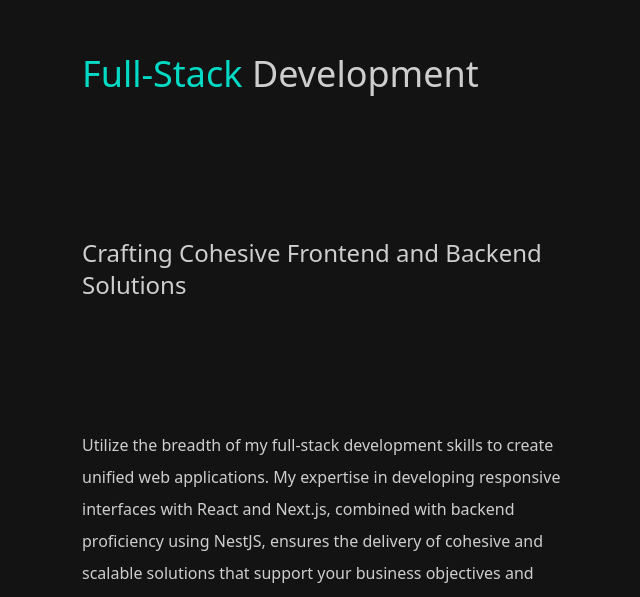
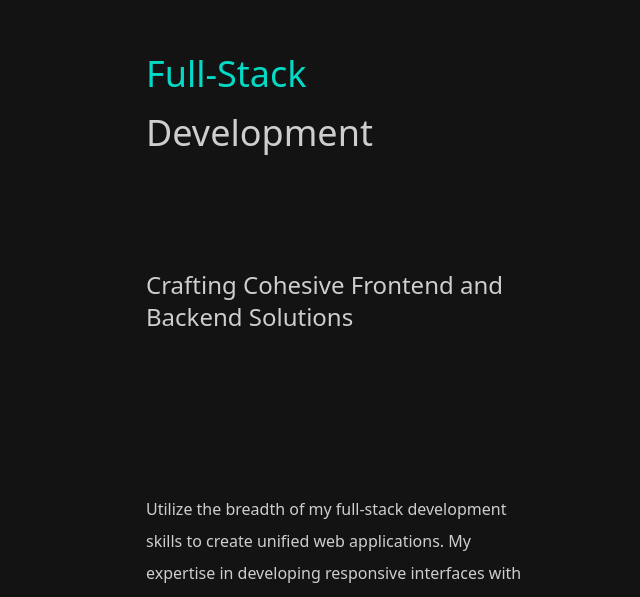
Before and after one commit to LordCail1/portfolio_front_end, a Next.js app: page / in a window 1280 px wide. Shown: the part 883-1480 px from the top of the page, without its empty margins (302-942 px from the left). Built offline with nearby package versions, Linux system fonts and the light colour scheme; a web font is replaced by a local one.

Commit message:
FD-69 finished playing around with service cards

```diff
--- a/src/components/ServicesSection/ServiceCard/ServiceCard.tsx
+++ b/src/components/ServicesSection/ServiceCard/ServiceCard.tsx
@@ -45,7 +45,7 @@ export default function ServiceCard({ description, text, title }: Props) {
 			onHoverStart={() => setIsHovered(true)}
 			onHoverEnd={() => setIsHovered(false)}
 			className={
-				"group relative grid grid-rows-3 items-start px-10 py-10 transition hover:bg-blue_island_hover sm:px-20 md:px-40 md:py-40 lg:px-72 xl:px-96 xl:py-32 2xl:px-40"
+				"group relative grid lg:w-2/3 grid-rows-3 items-start px-10 py-40 transition hover:bg-blue_island_hover sm:px-20 md:px-40 lg:px-20 xl:w-1/2 xl:p-32 2xl:w-auto 2xl:px-40"
 			}
 		>
 			<figure>
--- a/src/components/ServicesSection/ServicesSection.tsx
+++ b/src/components/ServicesSection/ServicesSection.tsx
@@ -7,7 +7,7 @@ import ServiceCard from "./ServiceCard/ServiceCard"
 export default function ServicesSection() {
 	return (
 		<section
-			className="relative grid grid-cols-1 bg-blue_island text-xs 2xl:grid-cols-2"
+			className="relative grid grid-cols-1 justify-items-center bg-blue_island text-xs 2xl:grid-cols-2 2xl:justify-items-stretch"
 			id="services"
 		>
 			<ServiceCard
```
